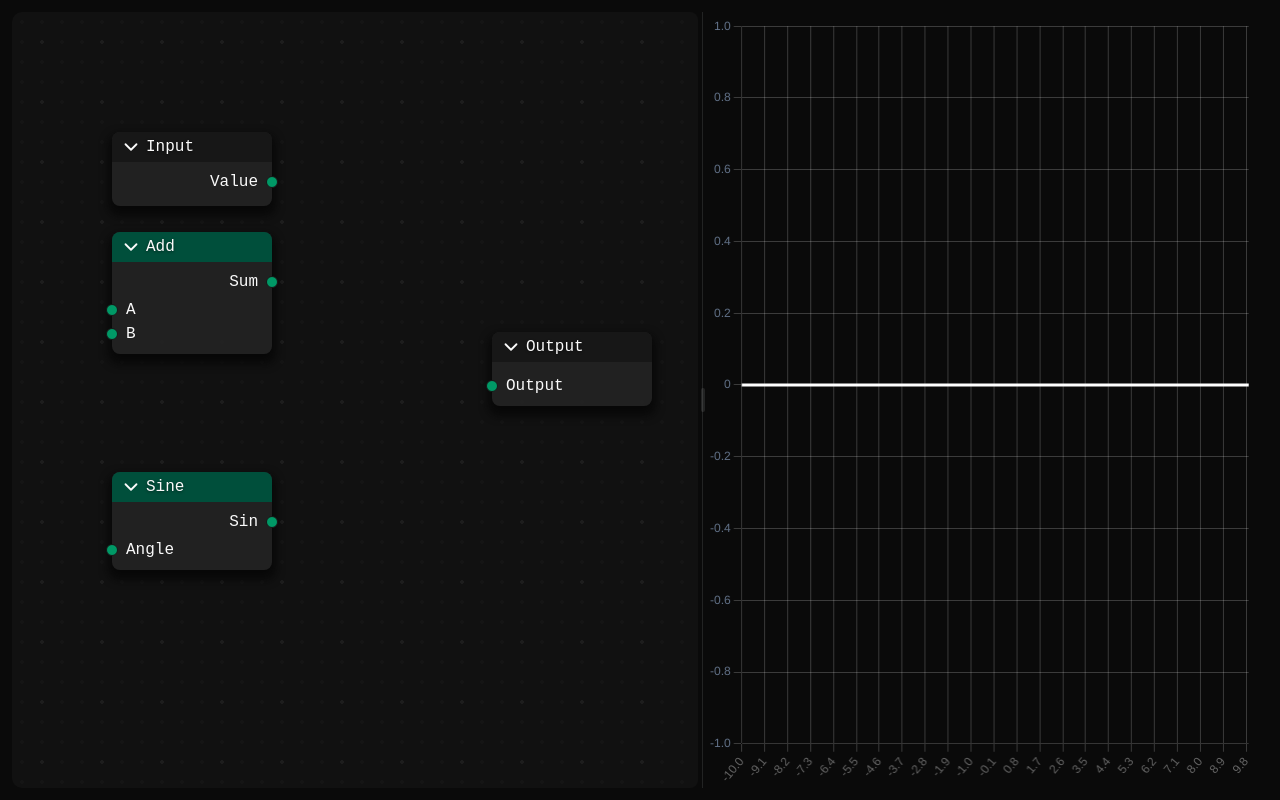
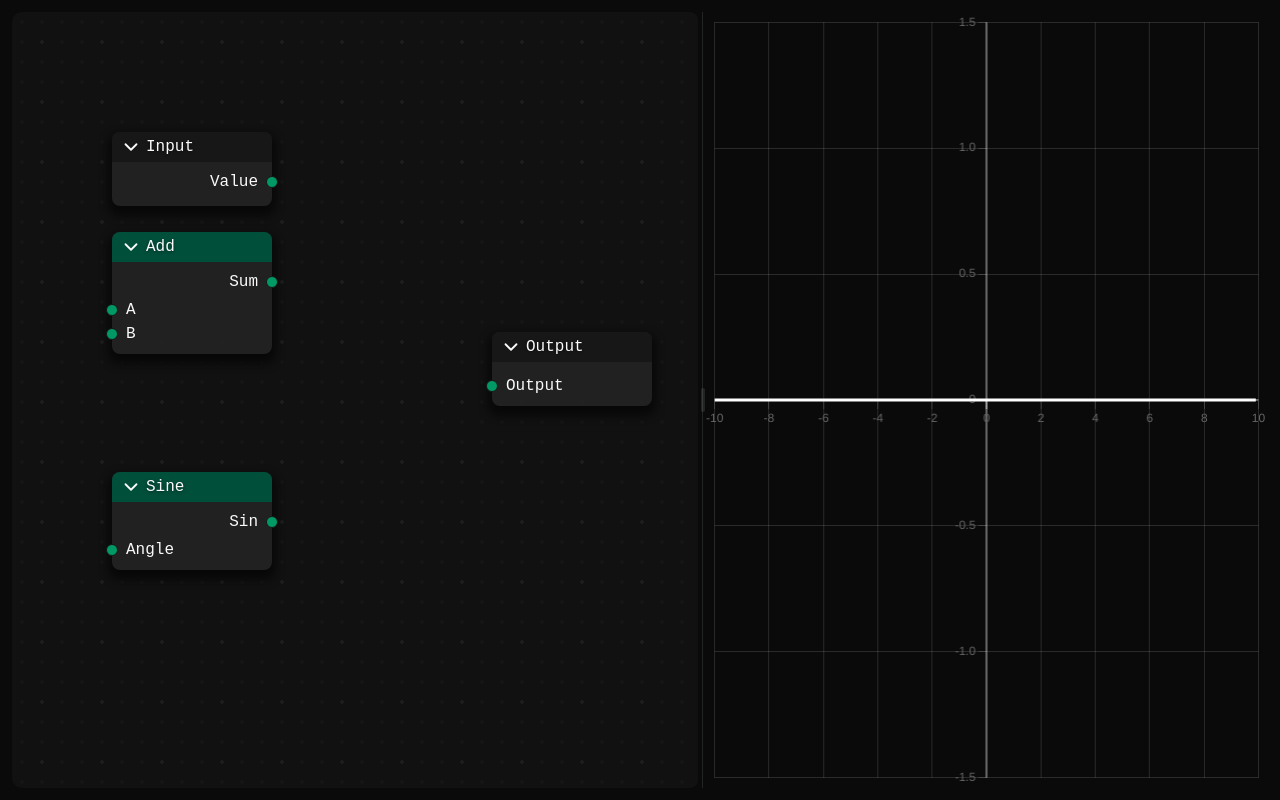
Before and after one commit to claudedjoumessi/nodemap, a React (Vite) app: page / in a window 1280 px wide. Built offline with nearby package versions, Linux system fonts and the light colour scheme.

Commit message:
(fix): enabled graph animations, axis coherence

```diff
--- a/src/App.tsx
+++ b/src/App.tsx
@@ -17,7 +17,7 @@ const App = () => {
               <Canvas />
             </ResizablePanel>
             <ResizableHandle withHandle />
-            <ResizablePanel className="pr-2 pt-1 pl-1">
+            <ResizablePanel>
               <GraphPlot />
             </ResizablePanel>
           </ResizablePanelGroup>
--- a/src/components/GraphPlot.tsx
+++ b/src/components/GraphPlot.tsx
@@ -36,17 +36,32 @@ const GraphPlot = () => {
   };
 
   const options = {
-    animation: false as const,
+    animation: true as const,
     plugins: { legend: { display: false } },
     scales: {
-      x: { display: true, grid: { color: "#fff3" } },
-      y: { grid: { color: "#fff3" }, ticks: { color: "#64748b" } },
+      x: {
+        type: "linear",
+        position: "center",
+        grid: {
+          color: (ctx: any) => (ctx.tick.value === 0 ? "#fff6" : "#fff2"),
+          lineWidth: (ctx: any) => (ctx.tick.value === 0 ? 2 : 1),
+        },
+      },
+      y: {
+        type: "linear",
+        position: "center",
+        grid: {
+          color: (ctx: any) => (ctx.tick.value === 0 ? "#fff6" : "#fff2"),
+          lineWidth: (ctx: any) => (ctx.tick.value === 0 ? 2 : 1),
+        },
+        grace: "5%",
+      },
     },
   };
 
   return (
     <div className="relative w-full h-full">
-      <Line data={data} options={{ ...options, maintainAspectRatio: false }} />
+      <Line data={data} options={{ ...options, maintainAspectRatio: false } as any} />
     </div>
   );
 };
```
